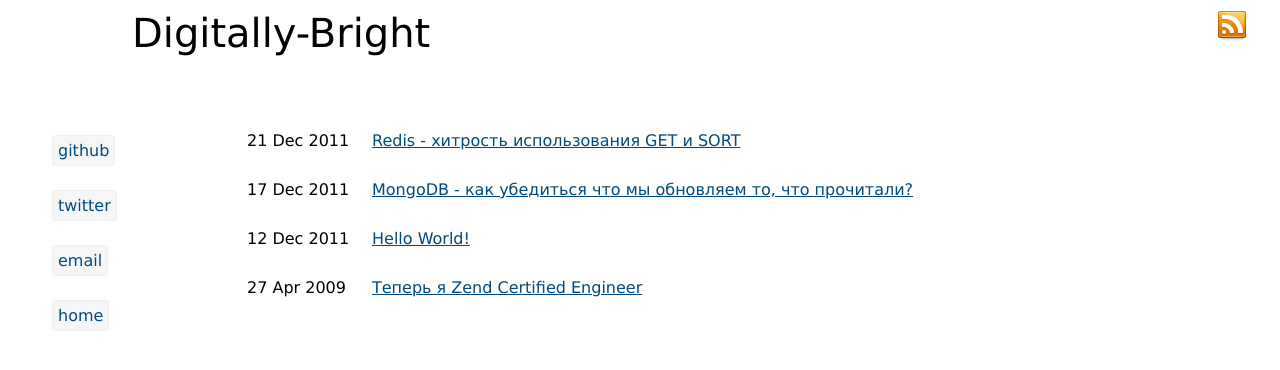
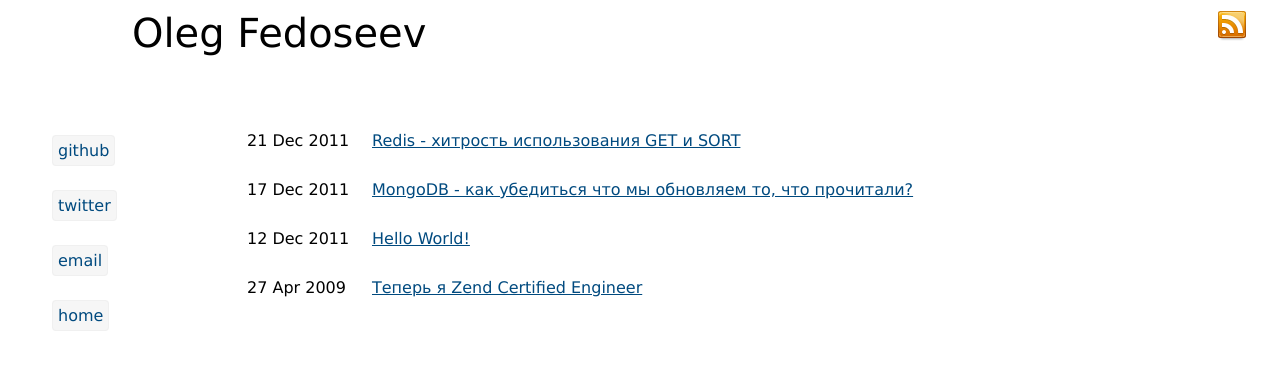
Before and after one commit to olegfedoseev/blog, a Jekyll site: the page built from index.html, in a window 1280 px wide. Shown: the top 370 px of the page. Built offline with Jekyll 4.4.1, drawn with Linux system fonts in a browser that asks for light colours; nearby versions of some CDN libraries.

Commit message:
Change blog title

```diff
--- a/_layouts/default.html
+++ b/_layouts/default.html
@@ -21,13 +21,13 @@
   </head>
   <body>
     <div id="header">
-      <div id="title"><a href="/">Digitally-Bright</a></div>
+      <div id="title"><a href="/">Oleg Fedoseev</a></div>
       <a href="/atom.xml"><img id="rss" src="/assets/i/rss.png" width="32" height="32" alt="rss" /></a>
     </div>
      <div id="site">
         <div id="left">
           <!-- <p><a href="/about.html">about</a></p> -->
-          <p><a href="//github.com/aryoh">github</a></p>
+          <p><a href="//github.com/olegfedoseev">github</a></p>
           <p><a href="//twitter.com/olegfedoseev">twitter</a></p>
           <p><a href="mailto:oleg.fedoseev@me.com">email</a></p>
           {% if page.url != '/index.html' %}<p><a href="/">home</a></p>{% endif %}
```
